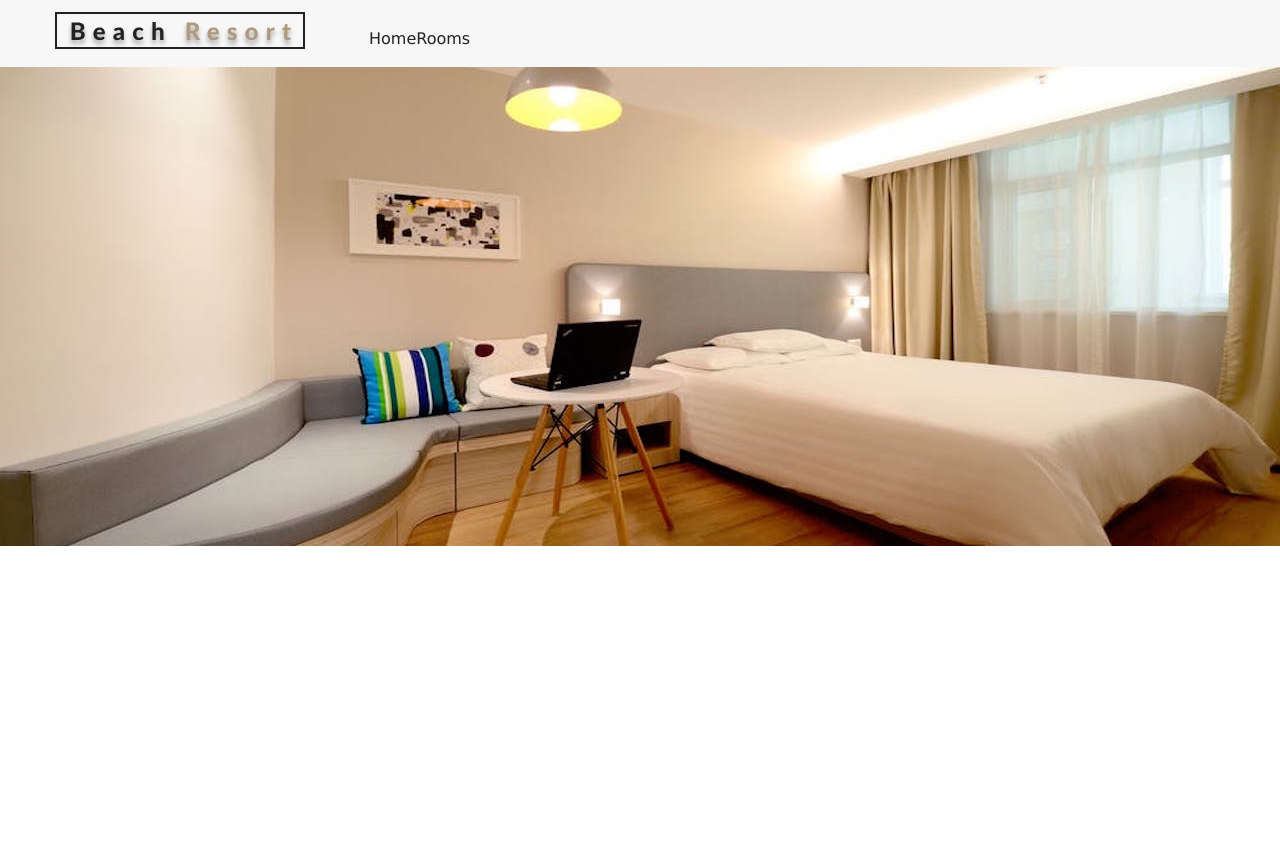
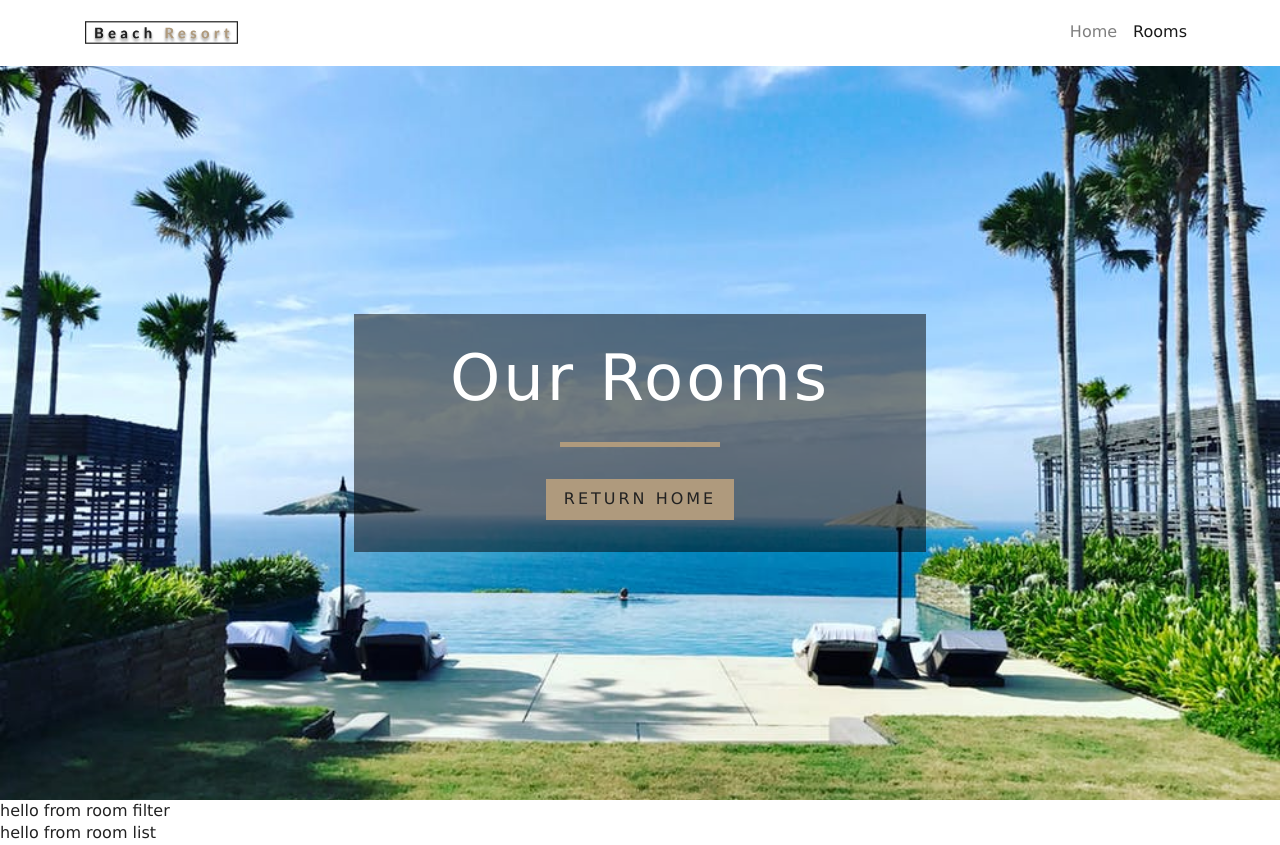
Before and after one commit to akansha-singh/Beach-Resort, a React (Create React App) app: page /rooms in a window 1280 px wide. Before the commit the page ends 800 px from the top, so only its background shows below. Built offline with nearby package versions, Linux system fonts and the light colour scheme.

Commit message:
some bugs fixed

```diff
--- a/package.json
+++ b/package.json
@@ -7,10 +7,12 @@
     "@testing-library/react": "^9.3.2",
     "@testing-library/user-event": "^7.1.2",
     "react": "^16.13.1",
+    "react-bootstrap": "^1.2.2",
     "react-dom": "^16.13.1",
     "react-icons": "^3.9.0",
     "react-router-dom": "^5.1.2",
     "react-scripts": "3.4.1",
+    "reactstrap": "^8.5.1",
     "styled-components": "^5.1.0"
   },
   "scripts": {
--- a/public/index.html
+++ b/public/index.html
@@ -9,6 +9,9 @@
       name="description"
       content="Web site created using create-react-app"
     />
+
+    <link rel="stylesheet" href="https://stackpath.bootstrapcdn.com/bootstrap/4.5.0/css/bootstrap.min.css" integrity="sha384-9aIt2nRpC12Uk9gS9baDl411NQApFmC26EwAOH8WgZl5MYYxFfc+NcPb1dKGj7Sk" crossorigin="anonymous">
+
     <link rel="apple-touch-icon" href="%PUBLIC_URL%/logo192.png" />
     <!--
       manifest.json provides metadata used when your web app is installed on a
@@ -40,4 +43,8 @@
       To create a production bundle, use `npm run build` or `yarn build`.
     -->
   </body>
+  <script src="https://code.jquery.com/jquery-3.5.1.slim.min.js" integrity="sha384-DfXdz2htPH0lsSSs5nCTpuj/zy4C+OGpamoFVy38MVBnE+IbbVYUew+OrCXaRkfj" crossorigin="anonymous"></script>
+<script src="https://cdn.jsdelivr.net/npm/popper.js@1.16.0/dist/umd/popper.min.js" integrity="sha384-Q6E9RHvbIyZFJoft+2mJbHaEWldlvI9IOYy5n3zV9zzTtmI3UksdQRVvoxMfooAo" crossorigin="anonymous"></script>
+<script src="https://stackpath.bootstrapcdn.com/bootstrap/4.5.0/js/bootstrap.min.js" integrity="sha384-OgVRvuATP1z7JjHLkuOU7Xw704+h835Lr+6QL9UvYjZE3Ipu6Tp75j7Bh/kR0JKI" crossorigin="anonymous"></script>
+
 </html>
--- a/src/App.js
+++ b/src/App.js
@@ -1,21 +1,18 @@
 import React from 'react';
-//import logo from './logo.svg';
 import './App.css';
-
 import Home from "./pages/Home";
 import Rooms from "./pages/Rooms";
 import SingleRoom from "./pages/SingleRoom";
 import Error from "./pages/Error";
-
 import { Route, Switch } from "react-router-dom";
-import Navbar from "./components/Navbar";
+import Header from "./components/Header";
 /*import Services from "./components/Services";
 import Hero from "./components/Hero";*/
 
 function App() {
   return (
   <>
-  <Navbar />
+  <Header />
   <Switch>
   <Route exact path="/" component={Home} />
   <Route exact path="/rooms/" component={Rooms} />
--- /dev/null
+++ b/src/components/Header.js
@@ -0,0 +1,56 @@
+import React, { Component } from 'react'
+import { Navbar, NavbarBrand, Nav, NavbarToggler, Collapse, NavItem} from 'reactstrap';
+import { NavLink } from 'react-router-dom';
+import logo from '../images/logo.svg';
+
+export class Header extends Component {
+
+    constructor(props) {
+        super(props);
+
+        this.toggleNav = this.toggleNav.bind(this);
+        this.state = {
+          isNavOpen: false,
+        };
+        this.toggleNav = this.toggleNav.bind(this);
+      }
+
+    toggleNav() {
+       this.setState({
+          isNavOpen: !this.state.isNavOpen
+       });
+    }
+
+
+    render() {
+        return (
+            <div>
+                <Navbar color="white" light expand="lg" className="nav-bar" style={{marginBottom:'30px'}}>
+                    <div className="container">
+                        <NavbarBrand className="mr-auto" href="/">
+              <img
+                src={logo}
+                height="29px"
+                width="153px"
+                alt="Ristorante Con Fusion"
+              />
+            </NavbarBrand>
+            <NavbarToggler onClick={this.toggleNav} className="ml-auto" />
+                        <Collapse isOpen={this.state.isNavOpen} navbar>
+                            <Nav navbar className="ml-auto" >
+                            <NavItem className="nav-items">
+                                <NavLink color="dark" className="nav-link"  to='/home'> Home</NavLink>
+                            </NavItem>
+                            <NavItem className="nav-items">
+                                <NavLink className="nav-link" to='/rooms'>Rooms</NavLink>
+                            </NavItem>
+                            </Nav>
+                        </Collapse>
+                    </div>
+                </Navbar>
+            </div>
+        );
+    }
+}
+
+export default Header
--- a/src/components/Hero.js
+++ b/src/components/Hero.js
@@ -1,9 +1,29 @@
-import React from 'react';
+// import React from 'react';
 
-export default function Hero({ childern,hero }) {
-    return <header className={hero}>{childern}</header>;
-}
+// // export default function Hero({ childern,hero }) {
+// //     return <header className={hero}>{childern}</header>;
+// // };
+
+// const Hero = ({ childern,hero }) => {
+//     return <header className={hero}>{childern}</header>;
+// };
+// export default Hero;
+
+
+// Hero.defaultProps = {
+//     hero: "defaultHero"
+// };
+
+
+
+import React from "react";
+
+const Hero = ({ children, hero }) => {
+  return <header className={hero}>{children}</header>;
+};
+
+export default Hero;
 
 Hero.defaultProps = {
-    hero: "defaultHero"
+  hero: "defaultHero"
 };
--- a/src/components/Navbar.js
+++ /dev/null
@@ -1,36 +0,0 @@
-import React, { Component } from 'react'
-
-import logo from '../images/logo.svg';
-import { FaAlignRight } from 'react-icons/fa';
-import {Link} from 'react-router-dom';
-
-
-export default class Navbar extends
-Component {
-  state={
-    isOpen:false
-  }
-  handleToggle = () => {
-    this.setState({isOpen:!this.state.isOpen})
-  }
-  render() {
-      return (
-      <nav className="navbar">
-        <div className="nav-center">
-          <div className="navbar-header">
-            <Link to="/">
-              <img src={logo} alt="Beach Resort" />
-            </Link>
-            <button type="button" className="nav-btn" onClick={this.handleToggle}>
-              <FaAlignRight className="nav-icon" />
-            </button>
-        </div>
-        <ul className={this.state.isOpen?"nav-links show-nav":"nav-links"}>
-          <li><Link to="/"/>Home</li>
-          <li><Link to="/rooms"/>Rooms</li>
-        </ul>
-        </div>
-      </nav>
-      );
-  }
-}
--- /dev/null
+++ b/src/components/RoomsFilter.js
@@ -0,0 +1,9 @@
+import React from 'react'
+
+export default function RoomsFilter() {
+    return (
+        <div>
+            hello from room filter
+        </div>
+    )
+}
--- /dev/null
+++ b/src/components/RoomsList.js
@@ -0,0 +1,9 @@
+import React from 'react'
+
+export default function RoomsList() {
+    return (
+        <div>
+            hello from room list
+        </div>
+    )
+}
--- a/src/context.js
+++ b/src/context.js
@@ -50,4 +50,13 @@ export default class RoomProvider extends Component {
     }
 }
 const RoomConsumer = RoomContext.Consumer;
+
+export function withRoomConsumer(Component){
+    return function ConsumerWrapper(props){
+        return <RoomConsumer>
+            {value => <Component {...props} context={value} />}
+        </RoomConsumer>
+    }
+}
+
 export {RoomProvider, RoomConsumer, RoomContext};
--- a/src/pages/Home.js
+++ b/src/pages/Home.js
@@ -9,10 +9,9 @@ import FeaturedRooms from "../components/FeaturedRooms";
 export default function Home() {
     return (
     <React.Fragment>
-    <Hero hero="defaultHero">
+    <Hero>
         <Banner title="luxurious rooms" subtitle="deluxe rooms starting at $299" >
-        <Link to='/rooms' className="btn-primary">our rooms
-        </Link>
+        <Link to='/rooms' className="btn-primary">our rooms</Link>
         </Banner>
     </Hero>
     <Services />
--- a/src/pages/Rooms.js
+++ b/src/pages/Rooms.js
@@ -2,16 +2,21 @@ import React from 'react'
 import Hero from "../components/Hero";
 import Banner from "../components/Banner";
 import { Link } from "react-router-dom";
+import RoomsContainer from "../components/RoomsContainer";
+import StyledHero from "../components/StyledHero";
 
 const Rooms = () => {
     return (
-    <Hero hero="roomsHero">
+    <React.Fragment>
+    <Hero>
         <Banner title="our rooms">
         <Link to="/" className="btn-primary">
             return home
         </Link>
         </Banner>
     </Hero>
+    <RoomsContainer />
+    </React.Fragment>
     );
 };
 
```
Also changed, not shown: 1 other file (tests, documents, lock files or other folders).
